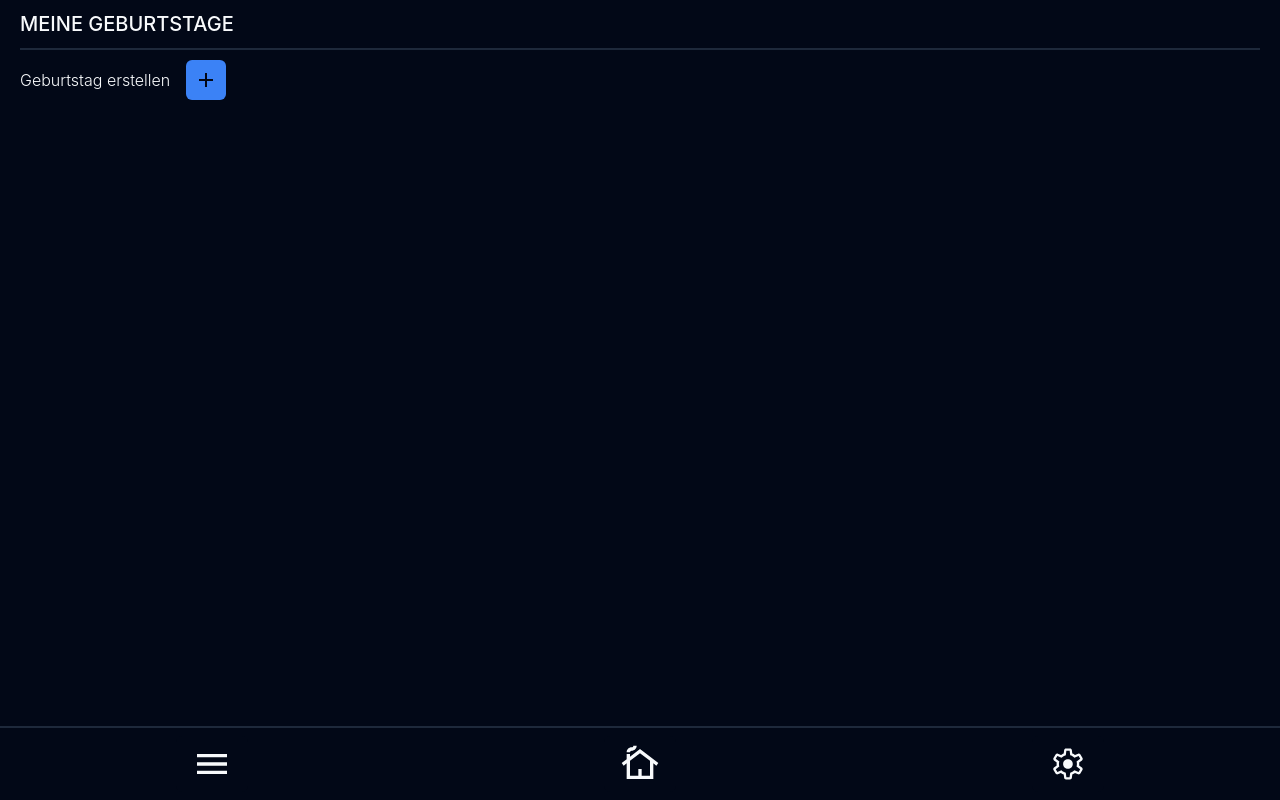
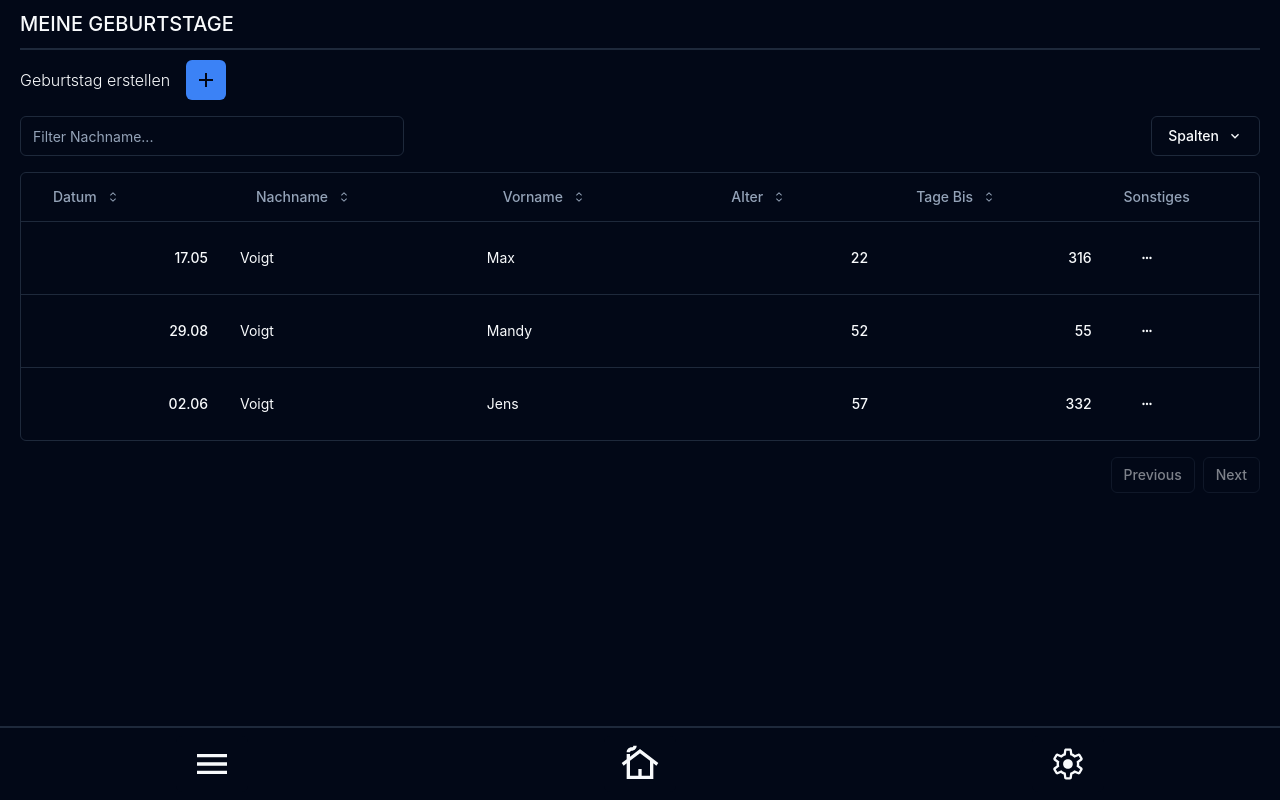
Before and after one commit to der-schrecken-der-meere/Birthbase, a React (Vite) app: page /my_birthdays in a window 1280 px wide. Built offline with nearby package versions, Linux system fonts and the light colour scheme.

Commit message:
Data Table with Birthdays

```diff
--- a/src/birthdays/Birthdays.jsx
+++ b/src/birthdays/Birthdays.jsx
@@ -18,7 +18,7 @@ const Birthdays = () => {
     }, []);
 
     return (
-        <div className="container mx-auto py-10">
+        <div>
             <DataTable columns={columns} data={data} />
         </div>
     )
--- a/src/birthdays/DataTable.jsx
+++ b/src/birthdays/DataTable.jsx
@@ -1,5 +1,6 @@
 import React from 'react'
 
+import { setYear, getYear } from "date-fns";
 import {
     flexRender,
     getCoreRowModel,
@@ -24,25 +25,18 @@ import {
     DropdownMenuContent,
     DropdownMenuTrigger
 } from '@/components/ui/dropdown-menu';
+import { MdKeyboardArrowDown } from "react-icons/md";
 
 const DataTable = ({columns, data}) => {
-    /**
-     * @type {import("@tanstack/react-table").SortingState}
-     */
     const [sorting, setSorting] = React.useState([]);
-    /**
-     * @type {import("@tanstack/react-table").ColumnFiltersState}
-     */
     const [columnFilters, setColumnFilters] = React.useState([]);
-    /**
-     * @type {import("@tanstack/react-table").VisibilityState}
-     */
     const [columnVisibility, setColumnVisibility] = React.useState([]);
     const [rowSelection, setRowSelection] = React.useState({});
 
     const table = useReactTable({
         data,
         columns,
+        enableSortingRemoval: true,
         getCoreRowModel: getCoreRowModel(),
         getPaginationRowModel: getPaginationRowModel(),
         onSortingChange: setSorting,
@@ -52,9 +46,10 @@ const DataTable = ({columns, data}) => {
         onColumnVisibilityChange: setColumnVisibility,
         onRowSelectionChange: setRowSelection,
         filterFns: {
-            myCustomFilterFn: (row, columnId, filterValue) => {
-                return row.original.nameObj.first.includes(filterValue);
-            }
+
+        },
+        sortingFns: {
+
         },
         state: {
             sorting,
@@ -65,24 +60,20 @@ const DataTable = ({columns, data}) => {
     })
 
     return (
-        <div>
+        <div className='w-full'>
             <div className='flex items-center py-4'>
                 <Input
-                    placeholder="Filter Daten..."
-                    value={(() => {
-                        console.log(table.getColumn("nameObjLast"))
-                        return ((table.getColumn("nameObjLast")?.getFilterValue()) ?? "");
-                    })()}
-                    onChange={(event) => {
-                        console.log(event.target.value);
-                        return table.getColumn("nameObjLast")?.setFilterValue(event.target.value);
-                    }}
+                    placeholder="Filter Nachname..."
+                    value={(() => (table.getColumn("lastname")?.getFilterValue()) ?? "")()}
+                    onChange={(event) =>
+                        table.getColumn("lastname")?.setFilterValue(event.target.value)
+                    }
                     className="max-w-sm"
                 />
                 <DropdownMenu>
                     <DropdownMenuTrigger asChild>
-                        <Button className="ml-auto">
-                            Columns
+                        <Button variant="outline" className="ml-auto">
+                            Spalten <MdKeyboardArrowDown className='ml-2 h-4 w-4'/>
                         </Button>
                     </DropdownMenuTrigger>
                     <DropdownMenuContent align="end">
@@ -101,16 +92,12 @@ const DataTable = ({columns, data}) => {
                                             column.toggleVisibility(!!value)
                                         }
                                     >
-                                        {column.id}
+                                        {column.columnDef?.meta?.display ? column.columnDef.meta.display : column.id}
                                     </DropdownMenuCheckboxItem>
                                 )
                             })}
                     </DropdownMenuContent>
                 </DropdownMenu>
-                <div className="flex-1 text-sm text-muted-foreground">
-                    {table.getFilteredSelectedRowModel().rows.length} of {" "}
-                    {table.getFilteredRowModel().rows.length} row(s) selected.
-                </div>
             </div>
             <div className='rounded-md border'>
                 <Table>
--- a/src/birthdays/birthdays.js
+++ b/src/birthdays/birthdays.js
@@ -5,11 +5,7 @@ export const birthdays = [
             first: "max",
             last: "voigt"
         },
-        birthday: {
-            year: 2002,
-            month: 5,
-            day: 17,
-        }
+        birthday: "2002-05-17"
     },
     {
         id: "2",
@@ -17,11 +13,7 @@ export const birthdays = [
             first: "mandy",
             last: "voigt"
         },
-        birthday: {
-            year: 1971,
-            month: 8,
-            day: 29,
-        }
+        birthday: "1971-08-29"
     },
     {
         id: "3",
@@ -29,190 +21,6 @@ export const birthdays = [
             first: "jens",
             last: "voigt"
         },
-        birthday: {
-            year: 1967,
-            month: 6,
-            day: 2,
-        }
+        birthday: "1967-06-02"
     },
-    {
-        id: "1",
-        nameObj: {
-            first: "max",
-            last: "voigt"
-        },
-        birthday: {
-            year: 2002,
-            month: 5,
-            day: 17,
-        }
-    },
-    {
-        id: "2",
-        nameObj: {
-            first: "mandy",
-            last: "voigt"
-        },
-        birthday: {
-            year: 1971,
-            month: 8,
-            day: 29,
-        }
-    },
-    {
-        id: "3",
-        nameObj: {
-            first: "jens",
-            last: "voigt"
-        },
-        birthday: {
-            year: 1967,
-            month: 6,
-            day: 2,
-        }
-    },
-    {
-        id: "1",
-        nameObj: {
-            first: "max",
-            last: "voigt"
-        },
-        birthday: {
-            year: 2002,
-            month: 5,
-            day: 17,
-        }
-    },
-    {
-        id: "2",
-        nameObj: {
-            first: "mandy",
-            last: "voigt"
-        },
-        birthday: {
-            year: 1971,
-            month: 8,
-            day: 29,
-        }
-    },
-    {
-        id: "3",
-        nameObj: {
-            first: "jens",
-            last: "voigt"
-        },
-        birthday: {
-            year: 1967,
-            month: 6,
-            day: 2,
-        }
-    },
-    {
-        id: "1",
-        nameObj: {
-            first: "max",
-            last: "voigt"
-        },
-        birthday: {
-            year: 2002,
-            month: 5,
-            day: 17,
-        }
-    },
-    {
-        id: "2",
-        nameObj: {
-            first: "mandy",
-            last: "voigt"
-        },
-        birthday: {
-            year: 1971,
-            month: 8,
-            day: 29,
-        }
-    },
-    {
-        id: "3",
-        nameObj: {
-            first: "jens",
-            last: "voigt"
-        },
-        birthday: {
-            year: 1967,
-            month: 6,
-            day: 2,
-        }
-    },
-    {
-        id: "1",
-        nameObj: {
-            first: "max",
-            last: "voigt"
-        },
-        birthday: {
-            year: 2002,
-            month: 5,
-            day: 17,
-        }
-    },
-    {
-        id: "2",
-        nameObj: {
-            first: "mandy",
-            last: "voigt"
-        },
-        birthday: {
-            year: 1971,
-            month: 8,
-            day: 29,
-        }
-    },
-    {
-        id: "3",
-        nameObj: {
-            first: "jens",
-            last: "voigt"
-        },
-        birthday: {
-            year: 1967,
-            month: 6,
-            day: 2,
-        }
-    },
-    {
-        id: "1",
-        nameObj: {
-            first: "max",
-            last: "voigt"
-        },
-        birthday: {
-            year: 2002,
-            month: 5,
-            day: 17,
-        }
-    },
-    {
-        id: "2",
-        nameObj: {
-            first: "mandy",
-            last: "voigt"
-        },
-        birthday: {
-            year: 1971,
-            month: 8,
-            day: 29,
-        }
-    },
-    {
-        id: "3",
-        nameObj: {
-            first: "jens",
-            last: "voigt"
-        },
-        birthday: {
-            year: 1967,
-            month: 6,
-            day: 2,
-        }
-    }
 ]
--- a/src/birthdays/columns.jsx
+++ b/src/birthdays/columns.jsx
@@ -1,4 +1,5 @@
 import React from 'react'
+import { setYear, format } from 'date-fns';
 import { Button } from "@/components/ui/button";
 import { Badge } from "@/components/ui/badge";
 import { Checkbox } from "@/components/ui/checkbox";
@@ -11,129 +12,151 @@ import {
     DropdownMenuTrigger,
 } from "@/components/ui/dropdown-menu"
 import { calcAge, calcDaysUntilNextBirthday } from '@/util';
-import { MdKeyboardArrowUp, MdKeyboardArrowDown } from "react-icons/md";
+import { MdKeyboardArrowUp, MdKeyboardArrowDown, MdMoreHoriz, MdOutlineEdit } from "react-icons/md";
+import { RxCaretSort } from "react-icons/rx";
+import { LuTrash2 } from "react-icons/lu"
 /**
- * @typedef {Object} Birthday
- * @property {string} id
- * @property {string} lastname
- * @property {string} firstname
- * @property {{year: number, month: number, day: number, str: string}} birthday
+ * @typedef {{id: string, nameObj: {last: string, first: string}, birthday: string}} Birthday
  */
+
+/**
+ *
+ * @param {{column: import('@tanstack/react-table').Column}} param0
+ */
+const SortHeader = ({
+    column,
+}) => {
+    let sort = null;
+            switch(column.getIsSorted()) {
+                case "asc":
+                    sort = <MdKeyboardArrowDown className='ml-2 w-4 h-4'/>
+                    break;
+                case "desc":
+                    sort = <MdKeyboardArrowUp className='ml-2 w-4 h-4'/>
+                    break;
+                default:
+                    sort = <RxCaretSort className='ml-2 w-4 h-4'/>
+                    break
+            }
+    return (
+        <Button
+            variant="ghost"
+            onClick={() => column.toggleSorting()}
+        >
+            {column.columnDef?.meta?.display}
+            {sort}
+        </Button>
+    );
+}
+
+function capitalize(string) {
+    return string.charAt(0).toUpperCase() + string.slice(1);
+}
 
 /**
  * @type {import("@tanstack/react-table").ColumnDef<Birthday>[]}
  */
 export const columns = [
-    // {
-    //     id: "select",
-    //     header: ({ table }) => (
-    //         <Checkbox
-    //             checked={
-    //                 table.getIsAllPageRowsSelected() ||
-    //                 (table.getIsSomePageRowsSelected() && "indeterminate")
-    //             }
-    //             onCheckedChange={(value) => table.toggleAllPageRowsSelected(!!value)}
-    //             aria-label="Select all"
-    //         />
-    //     ),
-    //     cell: ({ row }) => (
-    //         <Checkbox
-    //             checked={row.getIsSelected()}
-    //             onCheckedChange={(value) => row.toggleSelected(!!value)}
-    //             aria-label="Select row"
-    //         />
-    //     ),
-    //     enableHiding: false,
-    //     enableSorting: false,
-    // },
     {
-        accessorKey: "birthday",
-        header: ({ column }) => {
-
-            console.log(column);
-
-            return (
-                <Button
-                    onClick={() => column.toggleSorting(column.getIsSorted() === "asc")}
-                >
-                    Datum
-                    {}
-                    <MdKeyboardArrowDown className='ml-2 w-4 h-4'/>
-                </Button>
-                // <div className='text-right'>Datum</div>
-            )
+        id: "birthday",
+        meta: {
+            display: "Datum",
         },
+        accessorFn: (data, index) => setYear(new Date(data.birthday), new Date().getFullYear()),
+        sortingFn: "datetime",
+        header: ({ column }) => <SortHeader column={column} />,
         cell: ({ row }) => {
-            const birthday = row.getValue("birthday");
-            const date = new Date(birthday.year, birthday.month - 1, birthday.day);
-            const formatted = date.toLocaleDateString("de-DE", {
-                year: "numeric",
-                month: "2-digit",
-                day: "2-digit",
-            });
-            const month_day = formatted.slice(0, -5);
-            return <div className='text-right font-medium'>{month_day}</div>
+            const date = new Date(row.getValue("birthday"));
+            return <div className='text-right font-medium'>{format(date, "dd.MM")}</div>
         },
     },
     {
-        accessorKey: "nameObjLast",
-        header: "Nachname",
-        filterFn: "myCustomFilterFn",
-        cell: ({ row }) => {
-            return <div className="capitalize">{row.original.nameObj.last}</div>
+        id: "lastname",
+        meta: {
+            display: "Nachname",
+        },
+        accessorKey: "nameObj.last",
+        sortingFn: "alphanumeric",
+        filterFn: "includesString",
+        enableColumnFilter: true,
+        header: ({ column }) => <SortHeader column={column} />,
+        cell: ({ cell }) => {
+            return <div className="capitalize">{cell.getValue()}</div>
         }
     },
     {
+        id: "firstname",
+        meta: {
+            display: "Vorname",
+        },
         accessorKey: "nameObj.first",
-        header: "Vorname",
-        cell: ({ row }) => {
-            return <div className="capitalize">{row.original.nameObj.first}</div>
+        sortingFn: "alphanumeric",
+        header: ({ column }) => <SortHeader column={column} />,
+        cell: ({ cell }) => {
+            return <div className="capitalize">{cell.getValue()}</div>
         }
     },
     {
-        header: "Alter",
-        cell: ({ row }) => {
-            const birthdayObj = row.getValue("birthday");
+        id: "age",
+        meta: {
+            display: "Alter",
+        },
+        accessorFn: (data, index) => {
             const currentDate = new Date(Date.now());
-            const birthdayDate = new Date(birthdayObj.year, birthdayObj.month - 1, birthdayObj.day);
-            const age = calcAge(birthdayDate, currentDate);
-            return <div className='text-right font-medium'>{age}</div>
+            const birthdayDate = new Date(data.birthday);
+            return calcAge(birthdayDate, currentDate);
+        },
+        sortingFn: "alphanumeric",
+        header: ({ column }) => <SortHeader column={column} />,
+        cell: ({ cell }) => {
+            return <div className='text-right font-medium'>{cell.getValue()}</div>
         }
     },
     {
-        accessorKey: "daysUntil",
-        header: () => <div className="text-nowrap">Tage bis</div>,
-        cell: ({ row }) => {
-            const birthdayObj = row.original.birthday;
+        id: "remaining",
+        meta: {
+            display: "Tage Bis",
+        },
+        accessorFn: (data, index) => {
             const currentDate = new Date(Date.now());
-            const birthdayDate = new Date(birthdayObj.year, birthdayObj.month - 1, birthdayObj.day);
-            const days = calcDaysUntilNextBirthday(birthdayDate, currentDate);
-            return <div className='text-right font-medium'>{days}</div>
+            const birthdayDate = new Date(data.birthday);
+            return calcDaysUntilNextBirthday(birthdayDate, currentDate);
+        },
+        sortingFn: "alphanumeric",
+        header: ({ column }) => <SortHeader column={column} />,
+        cell: ({ cell }) => {
+            return <div className='text-right font-medium'>{cell.getValue()}</div>
         }
     },
     {
-        id: "test",
-        accessorKey: "test",
-        header: "Test",
-        cell: ({ row }) => {
-            const birthday = row.original;
+        id: "actions",
+        meta: {
+            display: "Sonstiges",
+        },
+        accessorFn: (data, index) => {
+            return data;
+        },
+        header: ({ column }) => (column.columnDef.meta.display),
+        cell: ({ cell, row }) => {
+            const obj = cell.getValue();
+            const text = `${capitalize(obj.nameObj.first)} ${capitalize(obj.nameObj.last)} (${format(new Date(obj.birthday), "dd.MM.yyyy")}) wird in ${row.getValue("remaining")} Tagen ${row.getValue("age")} Jahr${row.getValue("age") === 1 ? "" : "e"} alt`;
             return (
                 <DropdownMenu>
                     <DropdownMenuTrigger asChild>
-                        <Button>
-                            <span>Open menu</span>
+                        <Button variant="ghost">
+                            <MdMoreHoriz/>
                         </Button>
                     </DropdownMenuTrigger>
-                    <DropdownMenuContent align="end">
-                        <DropdownMenuLabel>Actions</DropdownMenuLabel>
+                    <DropdownMenuContent align="center">
+                        <DropdownMenuLabel>Aktionen</DropdownMenuLabel>
                         <DropdownMenuItem
-                            onClick={() => navigator.clipboard.writeText(birthday.id)}
+                            onClick={() => navigator.clipboard.writeText(text)}
                         >
-                            Copy payment ID
+                            Geburtstag als Nachricht kopieren
                         </DropdownMenuItem>
                         <DropdownMenuSeparator />
-                        <DropdownMenuItem>View customer</DropdownMenuItem>
-                        <DropdownMenuItem>View payment details</DropdownMenuItem>
+                        <DropdownMenuItem className="flex gap-2">Ändern<MdOutlineEdit/></DropdownMenuItem>
+                        <DropdownMenuItem className="flex gap-2 text-destructive">Löschen<LuTrash2/></DropdownMenuItem>
                     </DropdownMenuContent>
                 </DropdownMenu>
             );
--- a/src/pages/MyBirthdays.jsx
+++ b/src/pages/MyBirthdays.jsx
@@ -16,12 +16,12 @@ const MyBirthdays = () => {
 
     return (
         <PageWrapper className="overflow-visible max-h-full relative" title='Meine Geburtstage'>
-            <Label className="flex items-center gap-4 text-base font-light">Geburtstag erstellen
+            <Label className="inline-flex items-center gap-4 text-base font-light">Geburtstag erstellen
                 <Button size="icon" onClick={() => setOpen(!open)}>
                     <MdAdd color="hsl(var(--background))" size={24}/>
                 </Button>
             </Label>
-            {/* <Birthdays/> */}
+            <Birthdays/>
             <Dialog open={open} onOpenChange={setOpen}>
                 <DialogContent container={mainRef?.current} ref={dialogContainerRef} className="overflow-auto">
                     <DialogHeader>
```
